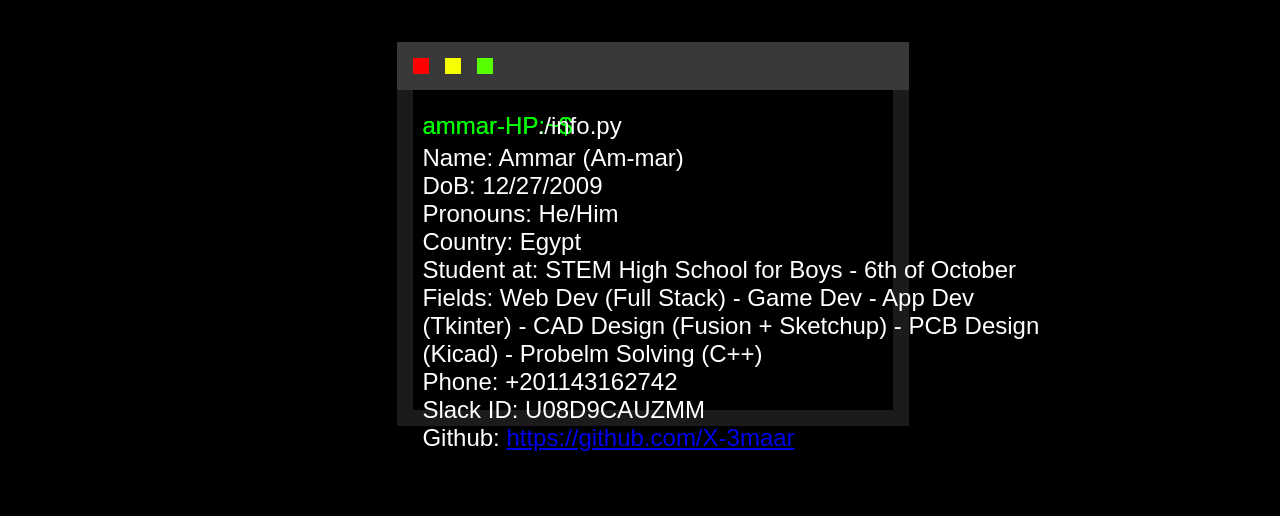
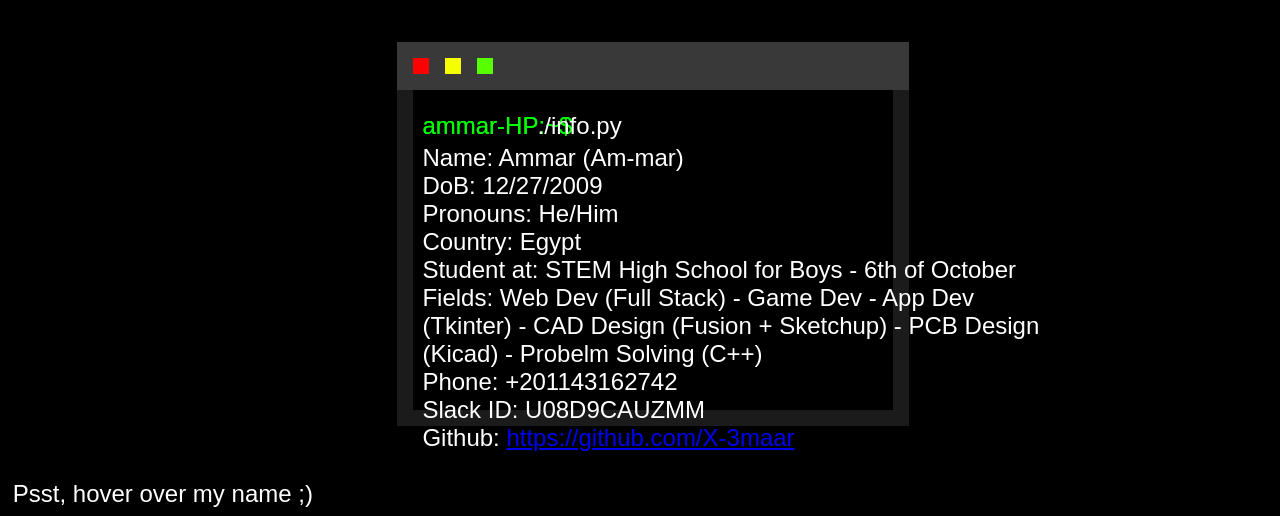
Before and after one commit to X-3maar/Personal_Website, a plain HTML site: page about.html in a window 1280 px wide. Shown: the part 284-800 px from the top of the page. Drawn offline with Linux system fonts and the light colour scheme; a web font is replaced by a local one.

Commit message:
Update about.html

```diff
--- a/about.html
+++ b/about.html
@@ -27,6 +27,7 @@
     </h2>
 
     <img src="hc.svg" id="hc">
+    <h2 id="note">Psst, hover over my name ;)</h1>
 
 
 </body>
```
